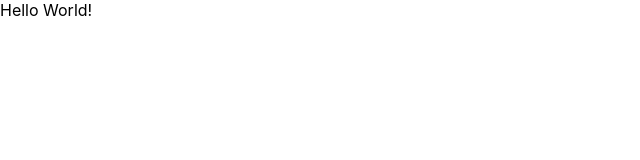
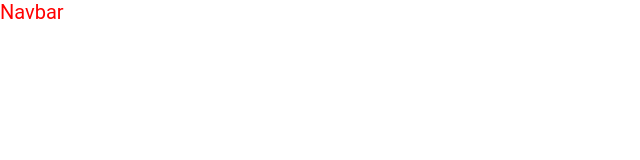
Before and after one commit to DalerKhusainov/hamroh-app-v1, a React (Create React App) app: page / in a window 1280 px wide. Shown: the top 160 px of the page, without its empty margins (0-640 px from the left). Built offline with nearby package versions, Linux system fonts and the light colour scheme.

Commit message:
added components

```diff
--- a/src/App.js
+++ b/src/App.js
@@ -1,5 +1,7 @@
+import Navbar from "./components/navbar/Navbar";
+
 function App() {
-  return <div className="App">Hello World!</div>;
+  return <div className="App"><Navbar/></div>;
 }
 
 export default App;
--- /dev/null
+++ b/src/components/navbar/Navbar.jsx
@@ -0,0 +1,8 @@
+import React from 'react'
+import "./navbar.styles.scss"
+
+export default function Navbar() {
+  return (
+    <div className='nav'>Navbar</div>
+  )
+}
--- /dev/null
+++ b/src/components/navbar/navbar.styles.scss
@@ -0,0 +1,4 @@
+.nav{
+    font-size: 2rem;
+    color: red;
+}
--- a/src/index.css
+++ b/src/index.css
@@ -1,13 +1,20 @@
+*,
+*::before,
+*::after {
+  box-sizing: inherit;
+  margin: 0;
+  padding: 0;
+}
+
 body {
   margin: 0;
-  font-family: -apple-system, BlinkMacSystemFont, 'Segoe UI', 'Roboto', 'Oxygen',
-    'Ubuntu', 'Cantarell', 'Fira Sans', 'Droid Sans', 'Helvetica Neue',
-    sans-serif;
+  font-family: "Roboto", sans-serif;
   -webkit-font-smoothing: antialiased;
   -moz-osx-font-smoothing: grayscale;
+   overflow-x: hidden;
 }
 
-code {
-  font-family: source-code-pro, Menlo, Monaco, Consolas, 'Courier New',
-    monospace;
+html {
+  box-sizing: border-box;
+  font-size: 62.5%; /* => 10px*/
 }
```
Also changed, not shown: src/components/footer/FooterInput.jsx (added), src/components/footer/footer-input.styles.scss (added).
